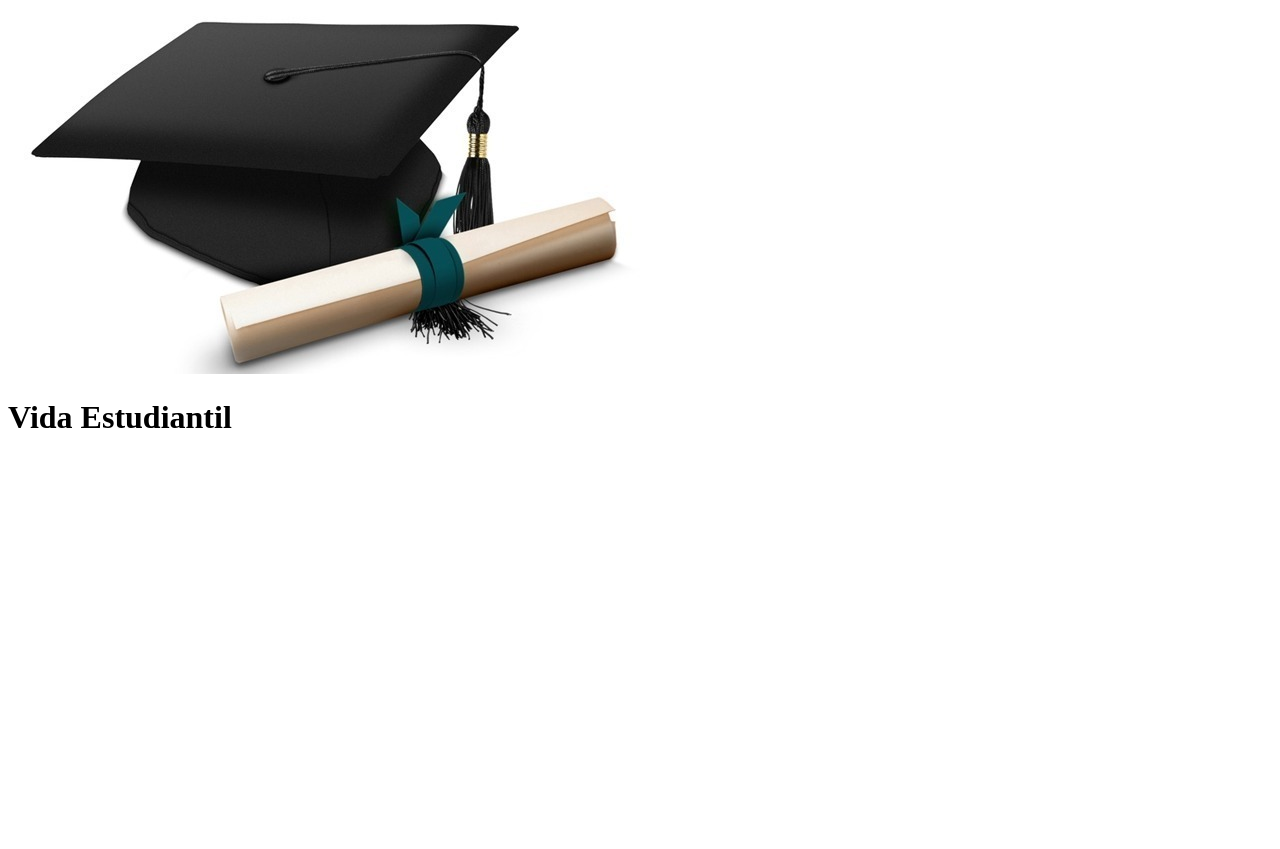
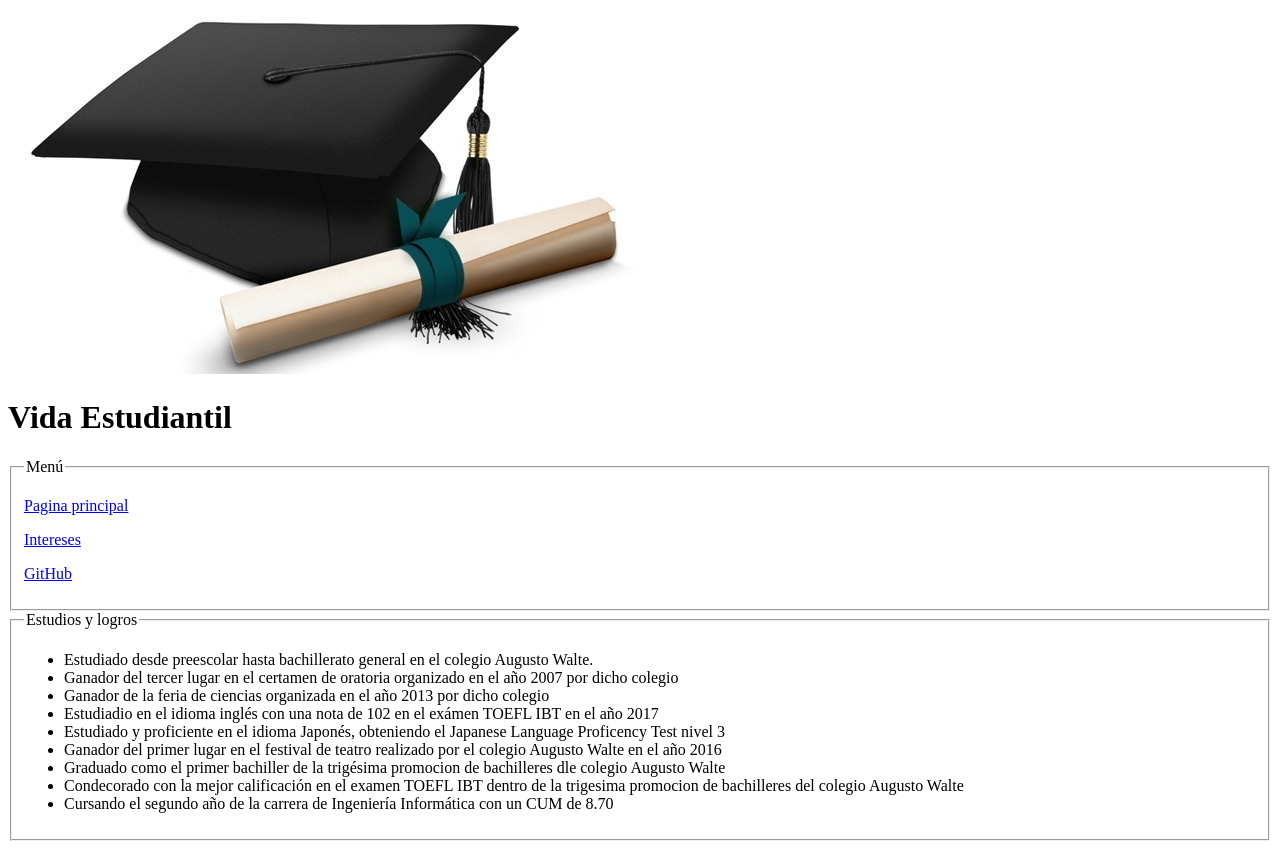
Before and after one commit to Mike-Fernandez/Portafolio_PW0219_00145518, a plain HTML site: page Tarea1/studies.html in a window 1280 px wide. Before the commit the page ends 800 px from the top, so only its background shows below. Drawn offline with Linux system fonts and the light colour scheme.

```diff
--- a/Tarea1/studies.html
+++ b/Tarea1/studies.html
@@ -9,5 +9,28 @@
 	<body>
 		<img src="Media/birrete.jpg" alt="Graduation">
 		<h1>Vida Estudiantil </h1>
+		<section>
+			<fieldset>
+				<legend> Menú </legend>
+				<p> <a href="About_me.html"> Pagina principal </a></p>
+				<p> <a href="hobbies.html"> Intereses </a></p>
+				<p> <a href="https://github.com/Mike-Fernandez"> GitHub </a></p>
+			</fieldset>
+		</section>
+		<section>
+			<fieldset>
+				<legend>Estudios y logros</legend>
+				<ul>
+					<li>Estudiado desde preescolar hasta bachillerato general en el colegio Augusto Walte.</li>
+					<li>Ganador del tercer lugar en el certamen de oratoria organizado en el año 2007 por dicho colegio</li>
+					<li>Ganador de la feria de ciencias organizada en el año 2013 por dicho colegio </li>
+					<li>Estudiadio en el idioma inglés con una nota de 102 en el exámen TOEFL IBT en el año 2017 </li>
+					<li>Estudiado y proficiente en el idioma Japonés, obteniendo el Japanese Language Proficency Test nivel 3</li>
+					<li>Ganador del primer lugar en el festival de teatro realizado por el colegio Augusto Walte en el año 2016</li>
+					<li>Graduado como el primer bachiller de la trigésima promocion de bachilleres dle colegio Augusto Walte</li>
+					<li>Condecorado con la mejor calificación en el examen TOEFL IBT dentro de la trigesima promocion de bachilleres del colegio Augusto Walte </li>
+					<li>Cursando el segundo año de la carrera de Ingeniería Informática con un CUM de 8.70</li>
+				</ul>
+		</section>
 	</body>
 </html>
```
Also changed, not shown: Tarea1/About_me.html (+5 -4 lines).
